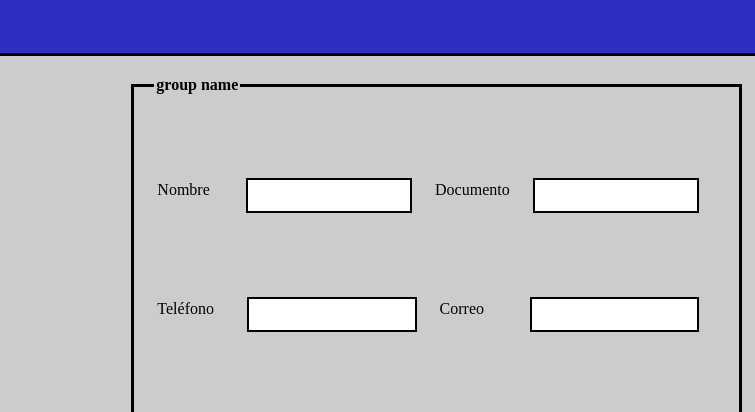
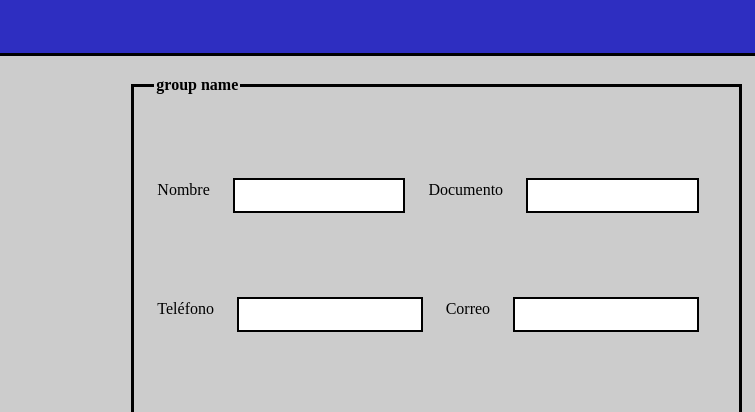
Before and after one commit to Danielpuerta1013/evidenciaDesempenoCss, a plain HTML site: page index.html in a window 1280 px wide. Shown: the part 176-588 px from the top of the page, 525-1280 px from the left. Drawn offline with Linux system fonts and the light colour scheme.

Commit message:
se juntan campos repetidos

```diff
--- a/css/styles.css
+++ b/css/styles.css
@@ -67,9 +67,7 @@ fieldset{
     flex-direction: column;
     justify-content: space-evenly;
     align-items: start;
-    /* flex-direction: row;
-    flex-wrap: wrap;
-    align-items: center; */
+
 }
 legend{
     display: flex;
@@ -77,19 +75,9 @@ legend{
     flex-direction: column;
     flex-wrap: wrap;
 }
-label{
-    margin-right: 20px;
-    margin-bottom: 2px;
-    padding: 3px;
-}
-input,
-textarea{
-    width: 100%;
-    padding: 8px;
-    margin-bottom: 10px;
-    box-sizing: border-box;
-    border: 2px solid #000000;
-}
+
+
+
 
 .div_interna1,
 .div_interna2 {
@@ -98,20 +86,33 @@ textarea{
     margin-bottom: 10px;
 }
 
+
 .div_interna1 label,
 .div_interna2 label {
     width: 20%;
     margin-bottom: 2px;
+    margin-right: 20px;
+    padding: 3px;
 }
 
 .div_interna1 input,
 .div_interna2 input
 {
-    width: 48%;
+
+        margin-right: 20px;
+    width: 100%;
+    padding: 8px;
     margin-bottom: 10px;
-    margin-right: 20px;
+    box-sizing: border-box;
+    border: 2px solid #000000;
+
 }
 
 .area_texto{
     margin-top: 50px;
+    width: 100%;
+    padding: 8px;
+    margin-bottom: 10px;
+    box-sizing: border-box;
+    border: 2px solid #000000;
 }
```
